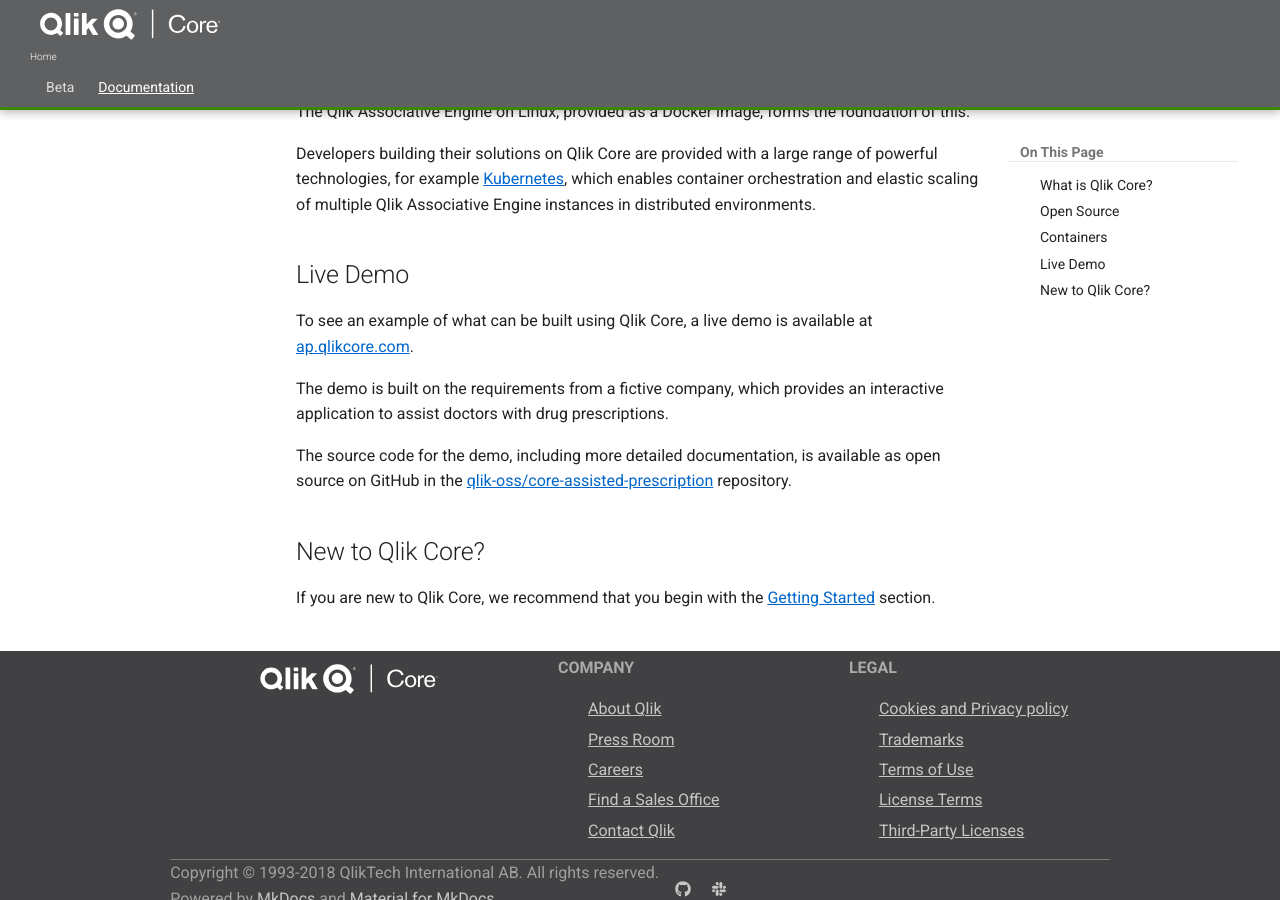
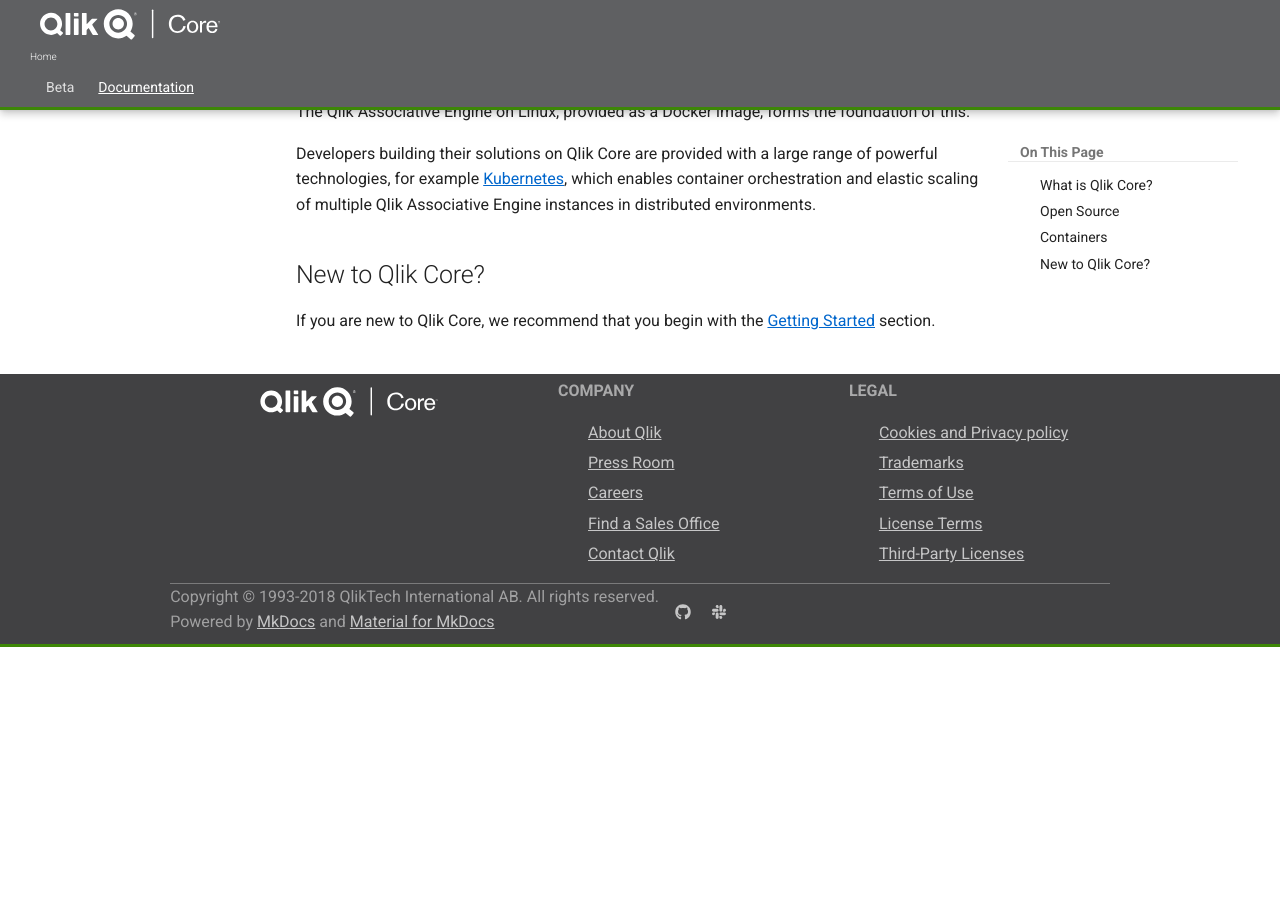
Before and after one commit to qlik-oss/core-website, an MkDocs documentation site: the page built from docs/docs/home.md, in a window 1280 px wide and 900 px high, scrolled down 764 px. Built offline with MkDocs 1.6.1 and Material for MkDocs 9.7.7, drawn with Linux system fonts in a browser that asks for light colours; comment, search, counter and statistics services are not loaded; old or Windows-style settings are respelled for this version of MkDocs; after the commit the page ends 1411 px from its top, so only the background shows below that.

Commit message:
Use case documentation disposition (#318)

```diff
--- a/docs/docs/home.md
+++ b/docs/docs/home.md
@@ -29,16 +29,18 @@
 [Kubernetes](https://kubernetes.io), which enables container orchestration and elastic scaling of multiple Qlik
 Associative Engine instances in distributed environments.
 
-## Live Demo
+<!--
+## Use Cases
 
-To see an example of what can be built using Qlik Core, a live demo is available at
-[ap.qlikcore.com](https://ap.qlikcore.com).
+Use Cases show solutions and examples of what business scenarios that can be implemented with Qlik Core. The Use Cases
+show both how data analytics problems can be addressed, and how to use Qlik Core together with different technological
+platforms.
 
-The demo is built on the requirements from a fictive company, which provides an interactive application to
-assist doctors with drug prescriptions.
+If you are looking for complete solutions to get inspiration from, or to start building your own solutions with, the Use
+Cases together with our tutorials provide a good starting point.
 
-The source code for the demo, including more detailed documentation, is available as open source on GitHub
-in the [qlik-oss/core-assisted-prescription](https://github.com/qlik-oss/core-assisted-prescription) repository.
+More information can be found in the [Use Cases](./use-cases/overview.md) section.
+-->
 
 ## New to Qlik Core?
 
--- a/mkdocs.yml
+++ b/mkdocs.yml
@@ -51,10 +51,10 @@
       - Orchestration: docs/tutorials/orchestration.md
       - Authorization: docs/tutorials/authorization.md
       - Data Loading: docs/tutorials/data-loading.md
-      # - Document Distribution: docs/tutorials/document-distribution.md
-      - Scalability:
-        - Overview: docs/tutorials/scalability/overview.md
-        - Newspaper website: docs/tutorials/scalability/newspaper.md
+      #- Document Distribution: docs/tutorials/document-distribution.md
+      #- Scalability:
+      #  - Overview: docs/tutorials/scalability/overview.md
+      #  - Newspaper website: docs/tutorials/scalability/newspaper.md
     - Services:
       - Qlik Associative Engine:
         - Introduction: docs/services/qix-engine/introduction.md
@@ -88,3 +88,7 @@
       - Metrics: docs/conventions/metrics.md
     - Third Party Licenses: docs/third-party-licenses.md
     - License Registration: docs/license-registration.md
+    #- Use Cases:
+    #  - Introduction: docs/use-cases/introduction.md
+    #  - Assisted Prescriptions: docs/use-cases/assisted-prescriptions.md
+    #  - African Urbanization: docs/use-cases/african-urbanization.md
```
Also changed, not shown: docs/docs/tutorials/scalability/newspaper.md (+2 -0 lines), docs/docs/tutorials/scalability/overview.md (+2 -0 lines), docs/docs/use-cases/african-urbanization.md (added, +25 -0 lines), docs/docs/use-cases/assisted-prescriptions.md (added, +28 -0 lines), docs/docs/use-cases/overview.md (added, +24 -0 lines), 3 other files.
